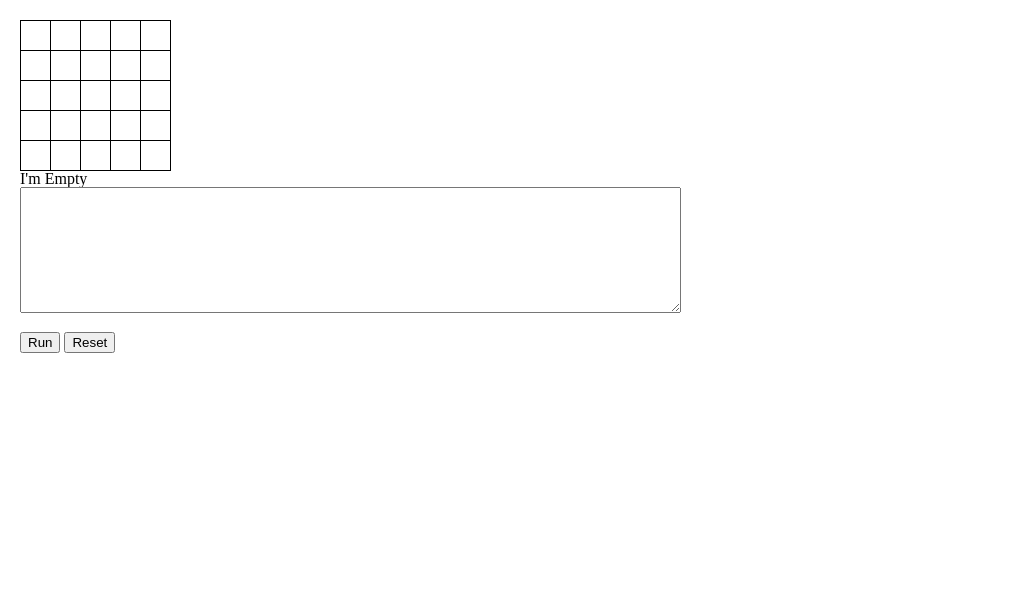
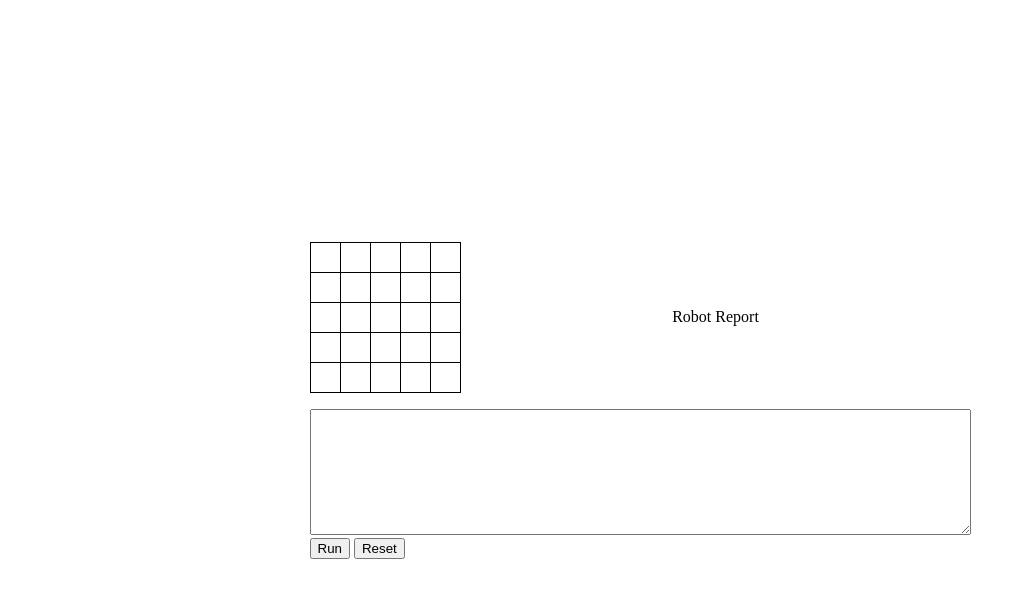
Before and after one commit to MrChaoCao/ToyRobotSimulator, a website built with webpack: page dist/index.html in a window 1280 px wide. Shown: the whole page, without its empty margins (0-1014 px from the left). Built offline with nearby package versions, Linux system fonts and the light colour scheme.

Commit message:
Re-style display, re-organize divs, and move report to more visible location

```diff
--- a/dist/index.html
+++ b/dist/index.html
@@ -14,17 +14,31 @@
   </head>
   <body>
     <script src="main.js"></script>
+
+    <div class="graphical-display">
+
+      <div class="top-section">
           <div id="board">
             <a href="https://github.com/MrChaoCao/ToyRobotSimulator" target="_blank" id="robotToy">
-         <img class="sprite" src="./assets/Robotocat.png" alt="">
+              <img class="sprite" src="./assets/Robotocat.png">
             </a>
           </div>
-    <p id="robo-report">I'm Empty</p>
+
+          <p id="robo-report">Robot Report</p>
+      </div>
+
+      <br>
+
+      <div class="bottom-section">
         <div class="input-field">
           <textarea id="command-list" name="name" rows="8" cols="80"></textarea>
         </div>
-    <br>
+
         <input id="run" type="submit" name="run" value="Run">
         <input id="reset" type="reset" name="reset" value="Reset">
+
+      </div>
+    </div>
+    <br>
   </body>
 </html>
--- a/dist/style.css
+++ b/dist/style.css
@@ -1,5 +1,28 @@
+html, body {
+  height: 100%
+}
+
 body {
-  padding: 20px;
+  display: flex;
+  align-items: center;
+  justify-content: center;
+}
+
+
+
+.graphical-display {
+  display: inline-flex;
+  flex-direction: column;
+}
+
+.top-section {
+  display: flex;
+}
+
+#robo-report {
+  width: 100%;
+  text-align: center;
+  align-self: center;
 }
 
 #board {
```
Also changed, not shown: dist/main.js. Lines whose indentation alone changed are shown as unchanged.
